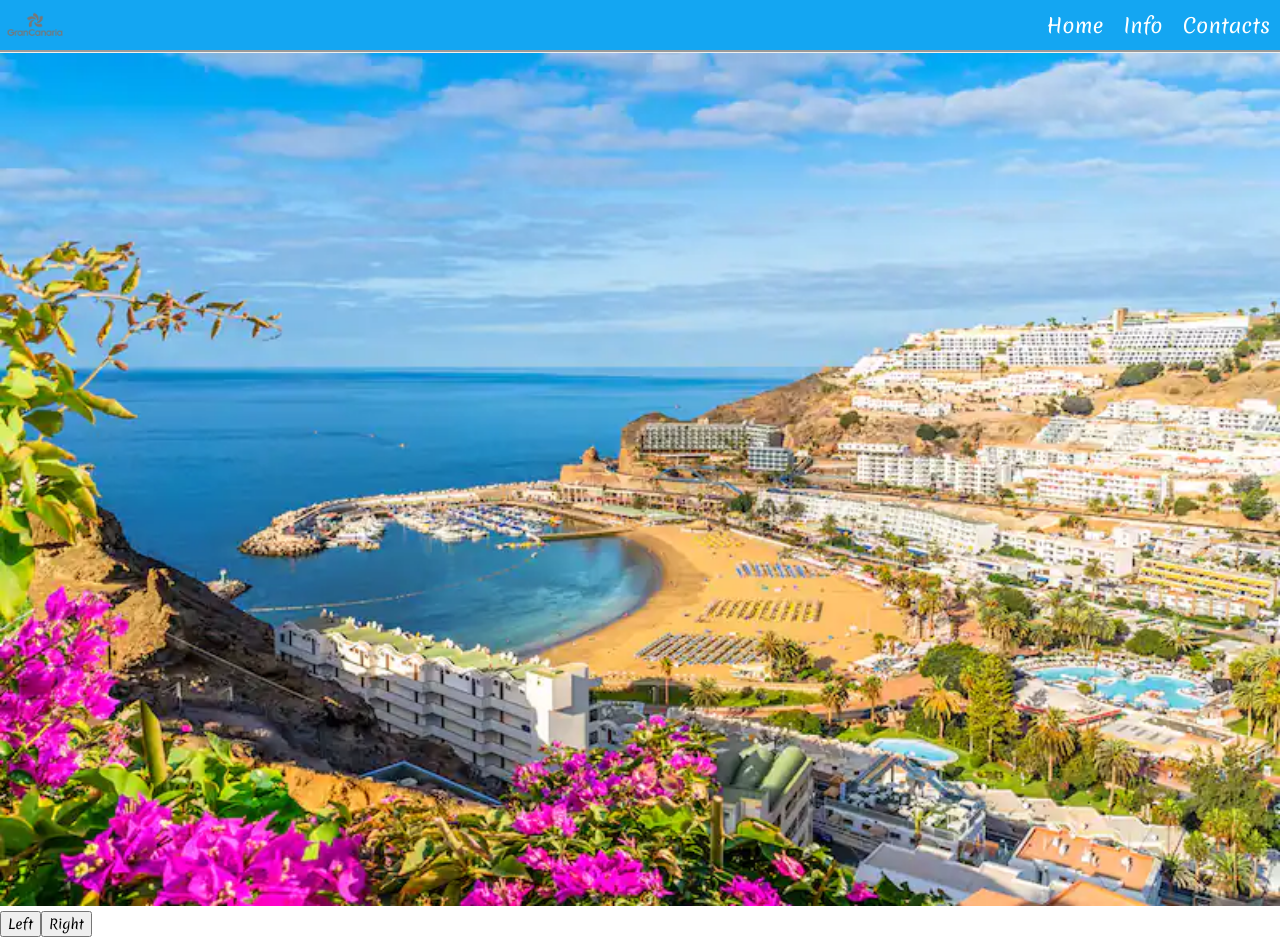
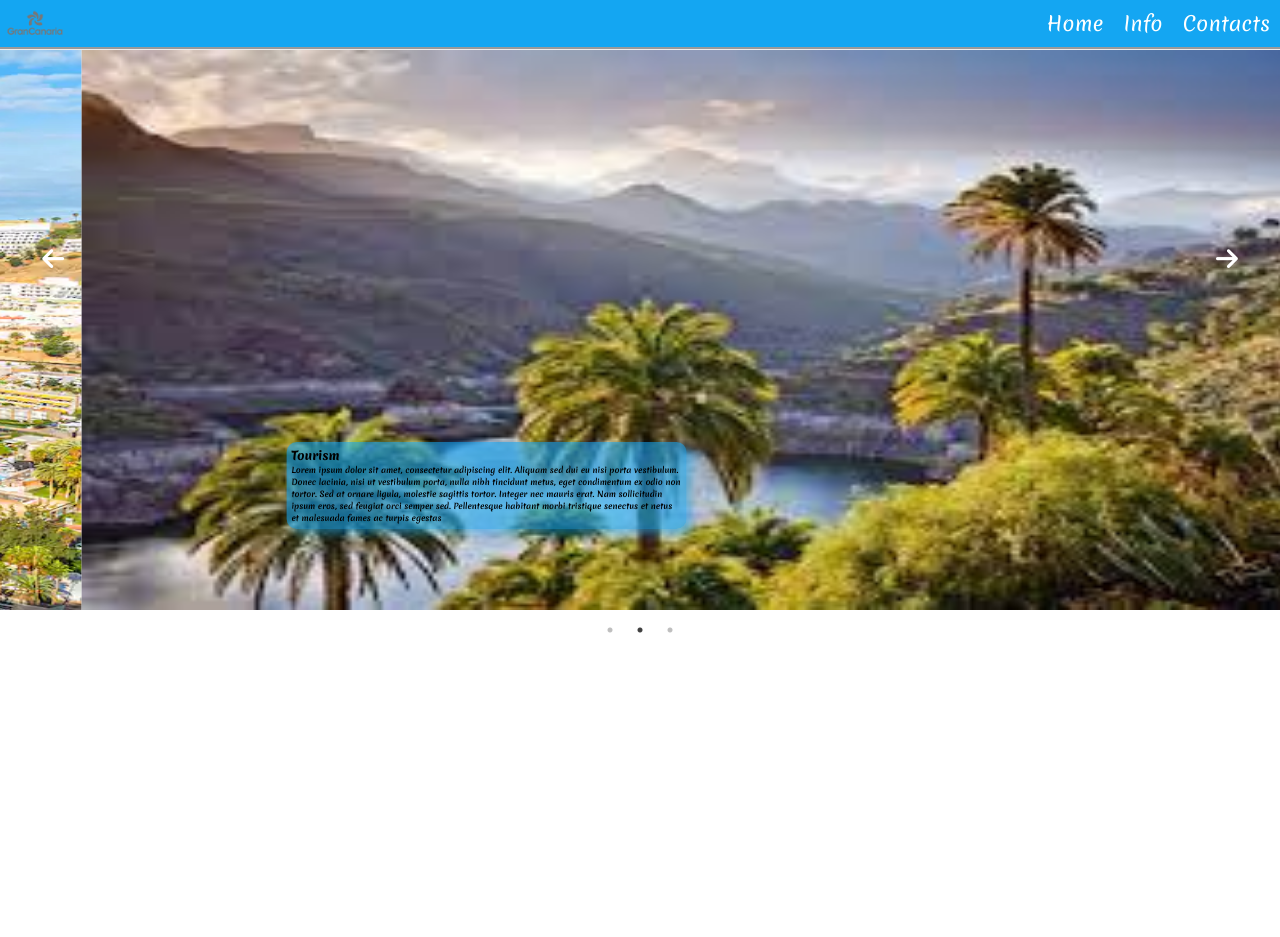
Before and after one commit to reikal1337/tourism-canaria-page, a React (Create React App) app: page / in a window 1280 px wide. After the commit the page ends 800 px from the top, so only its background shows below. Built offline with nearby package versions, Linux system fonts and the light colour scheme.

Commit message:
Completed SliderContainer.js

```diff
--- a/package.json
+++ b/package.json
@@ -9,6 +9,8 @@
     "react": "^18.2.0",
     "react-dom": "^18.2.0",
     "react-scripts": "5.0.1",
+    "react-slick": "^0.29.0",
+    "slick-carousel": "^1.8.1",
     "web-vitals": "^2.1.4"
   },
   "scripts": {
--- a/public/index.html
+++ b/public/index.html
@@ -14,6 +14,7 @@
     <link rel="preconnect" href="https://fonts.googleapis.com">
     <link rel="preconnect" href="https://fonts.gstatic.com" crossorigin>
     <link href="https://fonts.googleapis.com/css2?family=Merienda:wght@300;400;500;600;700;800&display=swap" rel="stylesheet">
+    <script src="https://kit.fontawesome.com/70bbcae7d0.js" crossorigin="anonymous"></script>
     <title>Canaria Transportation</title>
   </head>
   <body>
--- a/src/App.js
+++ b/src/App.js
@@ -2,13 +2,13 @@ import React from "react";
 import './style.css'
 
 import Navbar from './components/Navbar'
-import Slider from './components/Slider'
+import SliderContainer from './components/SliderContainer'
 
  const App = () =>{
         return(
             <>
                 <Navbar />
-                <Slider />
+                <SliderContainer />
             </>
         )
 }
--- a/src/components/SilderImages.js
+++ b/src/components/SilderImages.js
@@ -2,6 +2,20 @@ import canaria1 from '../images/canaria/canaria1.png'
 import canaria2 from '../images/canaria/canaria2.png'
 import canaria3 from '../images/canaria/canaria3.png'
 
-const sliderImages = [canaria1,canaria2,canaria3]
+const sliderImages = [{
+    title: 'Transportation',
+    info: 'Lorem ipsum dolor sit amet, consectetur adipiscing elit. Aliquam sed dui eu nisi porta vestibulum. Donec lacinia, nisi ut vestibulum porta, nulla nibh tincidunt metus, eget condimentum ex odio non tortor. Sed at ornare ligula, molestie sagittis tortor. Integer nec mauris erat. Nam sollicitudin ipsum eros, sed feugiat orci semper sed. Pellentesque habitant morbi tristique senectus et netus et malesuada fames ac turpis egestas',
+    image: canaria1
+},
+{
+    title: 'Tourism',
+    info: 'Lorem ipsum dolor sit amet, consectetur adipiscing elit. Aliquam sed dui eu nisi porta vestibulum. Donec lacinia, nisi ut vestibulum porta, nulla nibh tincidunt metus, eget condimentum ex odio non tortor. Sed at ornare ligula, molestie sagittis tortor. Integer nec mauris erat. Nam sollicitudin ipsum eros, sed feugiat orci semper sed. Pellentesque habitant morbi tristique senectus et netus et malesuada fames ac turpis egestas',
+    image: canaria2
+},
+{
+    title: 'Information',
+    info: 'Lorem ipsum dolor sit amet, consectetur adipiscing elit. Aliquam sed dui eu nisi porta vestibulum. Donec lacinia, nisi ut vestibulum porta, nulla nibh tincidunt metus, eget condimentum ex odio non tortor. Sed at ornare ligula, molestie sagittis tortor. Integer nec mauris erat. Nam sollicitudin ipsum eros, sed feugiat orci semper sed. Pellentesque habitant morbi tristique senectus et netus et malesuada fames ac turpis egestas',
+    image: canaria3
+}]
 
 export default sliderImages
--- a/src/components/Slider.js
+++ /dev/null
@@ -1,35 +0,0 @@
-import React from "react";
-import sliderImages from "./SilderImages";
-import {useState} from 'react'
-
-
-const Slider = () => {
-    function nextSlide(){
-        if(currentSlideIndex < sliderImages.length-1){
-            setCurrentSlideIndex(currentSlideIndex+1)
-        }else{
-            setCurrentSlideIndex(0)
-        }
-
-    }
-    function previosSlide(){
-        if(currentSlideIndex != 0){
-            setCurrentSlideIndex(currentSlideIndex-1)
-        }else{
-            setCurrentSlideIndex(sliderImages.length-1)
-        }
-
-
-    }
-    const [currentSlideIndex,setCurrentSlideIndex] = useState(0)
-    console.log(currentSlideIndex)
-    return(
-        <>
-            <img className="slider--image" src={sliderImages[currentSlideIndex]}></img>
-            <button className="slider-letfarrow" onClick={previosSlide}>Left</button>
-            <button className="slider-rightarrow"onClick={nextSlide}>Right</button>
-        </>
-    )
-}
-
-export default Slider
--- /dev/null
+++ b/src/components/SliderContainer.js
@@ -0,0 +1,57 @@
+import React from "react";
+import sliderImages from "./SilderImages";
+import Slider from "react-slick";
+import "slick-carousel/slick/slick.css";
+import "slick-carousel/slick/slick-theme.css";
+
+
+
+
+
+
+const SliderContainer = () => {
+    var settings = {
+        autoplay: true,
+        autoplaySpeed: 4000,
+        pauseOnFocus: true,
+        pauseOnDotsHover: false,
+        arrows: false,
+        dots: true,
+        infinite: true,
+        speed: 2000,
+        slidesToShow: 1,
+        slidesToScroll: 1
+      };
+    const slider = React.useRef(null);
+    return(
+        <>
+          <button className="slidercontainer--previous" onClick={() => slider?.current?.slickPrev()}><i class="fa-solid fa-arrow-left"></i></button>
+          <button className="slidercontainer--next" onClick={() => slider?.current?.slickNext()}><i class="fa-solid fa-arrow-right"></i></button>
+          <Slider className="slidercontainer" ref={slider} {...settings}>
+            <div className="slidercontainer--slide">
+              <div className="slidercontainer--text">
+                <h2>{sliderImages[0].title}</h2>
+                <p>{sliderImages[0].info}</p>
+              </div >
+              <img className="slidercontainer--image" src={sliderImages[0].image}></img>
+            </div>
+            <div className="slidercontainer--slide">
+              <div className="slidercontainer--text">
+                <h2>{sliderImages[1].title}</h2>
+                <p>{sliderImages[1].info}</p>
+              </div >
+              <img className="slidercontainer--image" src={sliderImages[1].image}></img>
+            </div>
+            <div className="slidercontainer--slide">
+              <div className="slidercontainer--text">
+                <h2>{sliderImages[2].title}</h2>
+                <p>{sliderImages[2].info}</p>
+              </div >
+              <img className="slidercontainer--image" src={sliderImages[2].image}></img>
+            </div>
+          </Slider>
+        </>
+    )
+}
+
+export default SliderContainer
--- a/src/style.css
+++ b/src/style.css
@@ -1,6 +1,12 @@
 *{
     margin: 0;
+    padding: 0;
+    box-sizing: border-box;
     font-family: 'Merienda';
+}
+
+body{
+
 }
 
 .navbar--container{
@@ -43,18 +49,66 @@ a:active{
     color: orangered;
     font-size: 23px;
 }
-.slider-container > img{
+
+.slidercontainer{
+    display: flex;
+}
+.slidercontainer--image{
     width: 100%;
-    transition-timing-function: ease-out;
-    transition: 3s;
+    height: 70vh;
+    object-fit: fill;
+}
+
+.slidercontainer--next,
+.slidercontainer--previous{
+    color: white;
+    background: transparent;
+    position: absolute;
+    z-index: 1;
+    font-size: 25px;
+    border: none;
+}
+.slidercontainer--next{
+    top: 30%;
+    left: 95%;
+
+}
+
+.slidercontainer--previous{
+    top: 30%;
+    right: 95%;
 }
 
 
-.slider--image{
-    width: 100%;
-    height: 90%;
-    /* background-image: url('./images/canaria/canaria1.png'); */
-    /* Maybe: cover */
-    object-fit: fill;
 
+.slidercontainer--next:hover,
+.slidercontainer--previous:hover{
+    font-size: 30px;
+    color: #E4C25C ;
 }
+.slidercontainer--slide{
+    position: relative;
+}
+
+.slidercontainer--text{
+    position: absolute;
+    max-width: 400px;
+    max-height: 100px;
+    background-color: rgba(20, 166, 242, 0.6);
+    box-shadow: 5px 5px 10px rgba(20, 166, 242,0.5);
+    /* box-shadow: 5px 5px 10px grey; */
+    border: 10px;
+    border-radius: 10px;
+    padding: 5px;
+    z-index: 1;
+    top: 70%;
+    left: 16%;
+}
+.slidercontainer--text > h2{
+    font-size: 12px;
+    font-weight: 800;
+}
+.slidercontainer--text > p{
+    font-size: 8px;
+    font-weight: 700;
+}
```
Also changed, not shown: 1 other file (tests, documents, lock files or other folders).
